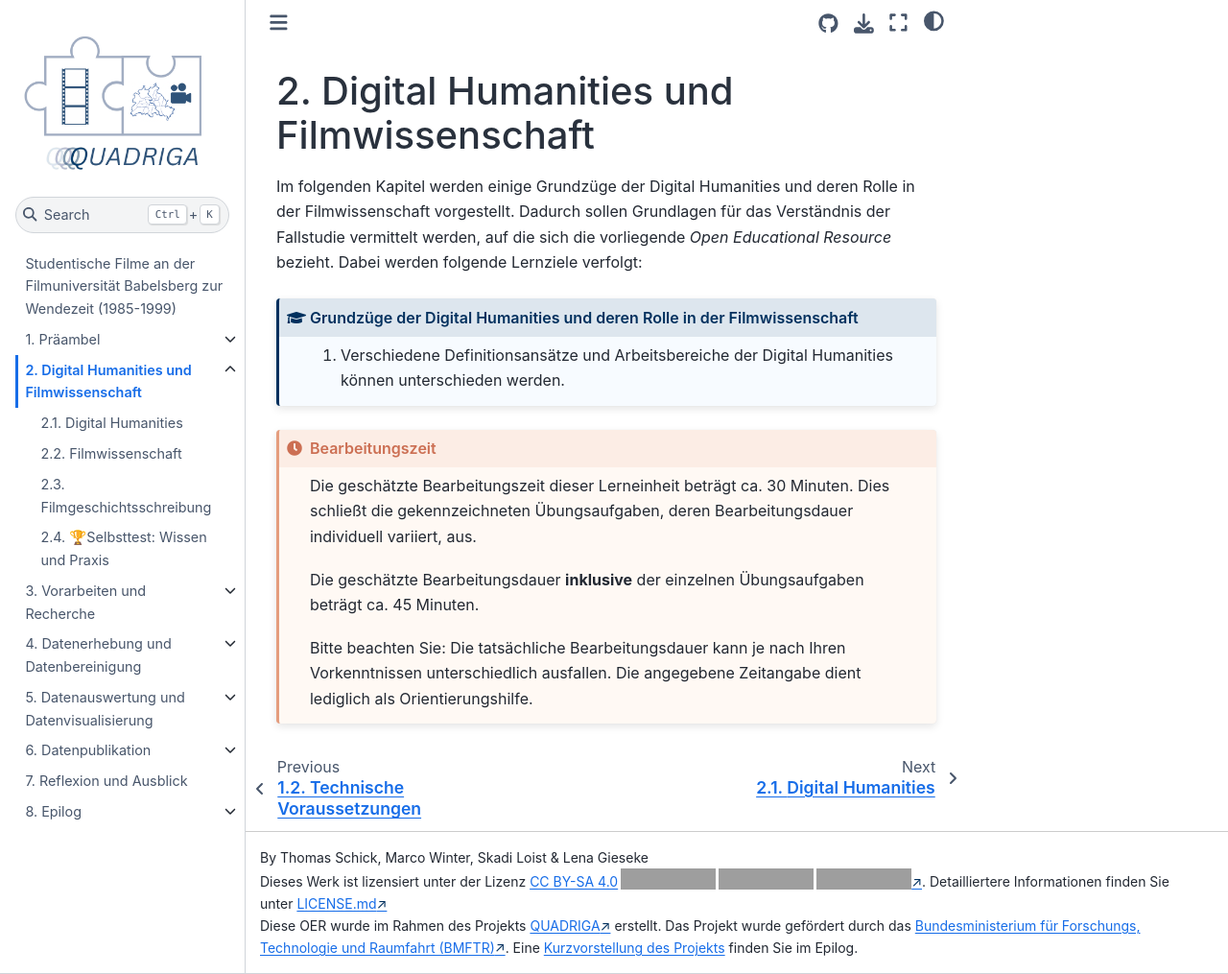
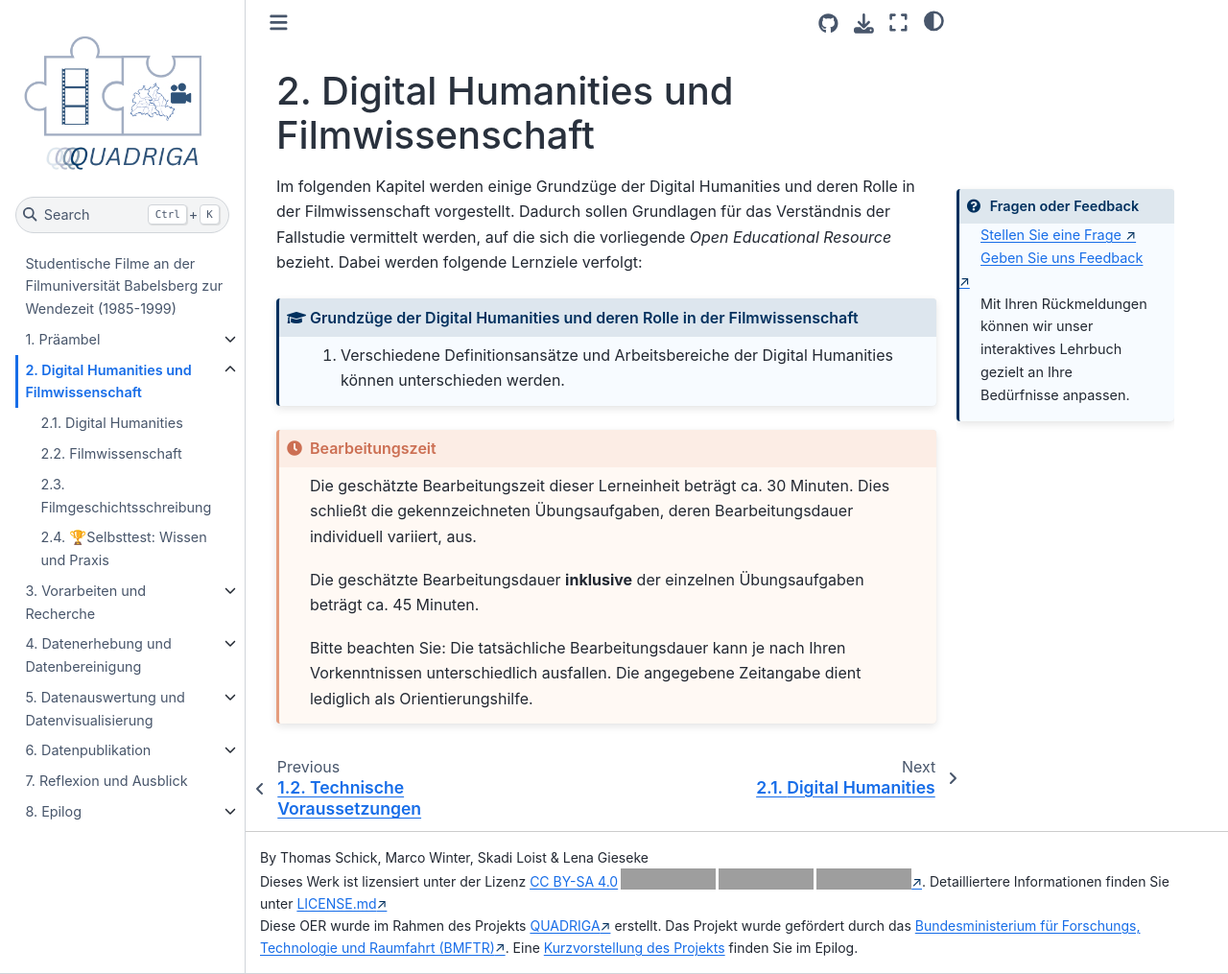
Before and after one commit to quadriga-dk/Bewegtes-Bild-Fallstudie-2, a Jupyter Book: the page built from einleitung/toc.md, in a window 1280 px wide and 1015 px high. Shown: the whole window at 96% size. Built offline with Jupyter Book 1.0.4 settings and Sphinx 7.4.7 and the Sphinx Book theme 1.1.4, drawn with Linux system fonts in a browser that asks for light colours; grey boxes are pictures that could not be loaded.

Commit message:
Update toc.md

`````diff
--- a/einleitung/toc.md
+++ b/einleitung/toc.md
@@ -1,4 +1,22 @@
 #  Digital Humanities und Filmwissenschaft
+
+````{margin}
+```{admonition} Fragen oder Feedback
+:class: frage-feedback
+
+<a href="https://github.com/quadriga-dk/Bewegtes-Bild-Fallstudie-2/issues/new?assignees=&labels=question&projects=&template=frage.yml" class="external-link" target="_blank">
+    Stellen Sie eine Frage
+</a> <br>
+<a href="https://github.com/quadriga-dk/Bewegtes-Bild-Fallstudie-2/issues/new?assignees=&labels=feedback&projects=&template=feedback.yml" class="external-link" target="_blank">
+    Geben Sie uns Feedback
+</a>
+
+Mit Ihren Rückmeldungen können wir unser interaktives Lehrbuch gezielt an Ihre Bedürfnisse anpassen.
+
+```
+````
+
+
 Im folgenden Kapitel werden einige Grundzüge der Digital Humanities und deren Rolle in der Filmwissenschaft vorgestellt. Dadurch sollen Grundlagen für das Verständnis der Fallstudie vermittelt werden, auf die sich die vorliegende _Open Educational Resource_ bezieht. Dabei werden folgende Lernziele verfolgt:
 
 ```{admonition} Grundzüge der Digital Humanities und deren Rolle in der Filmwissenschaft
`````
